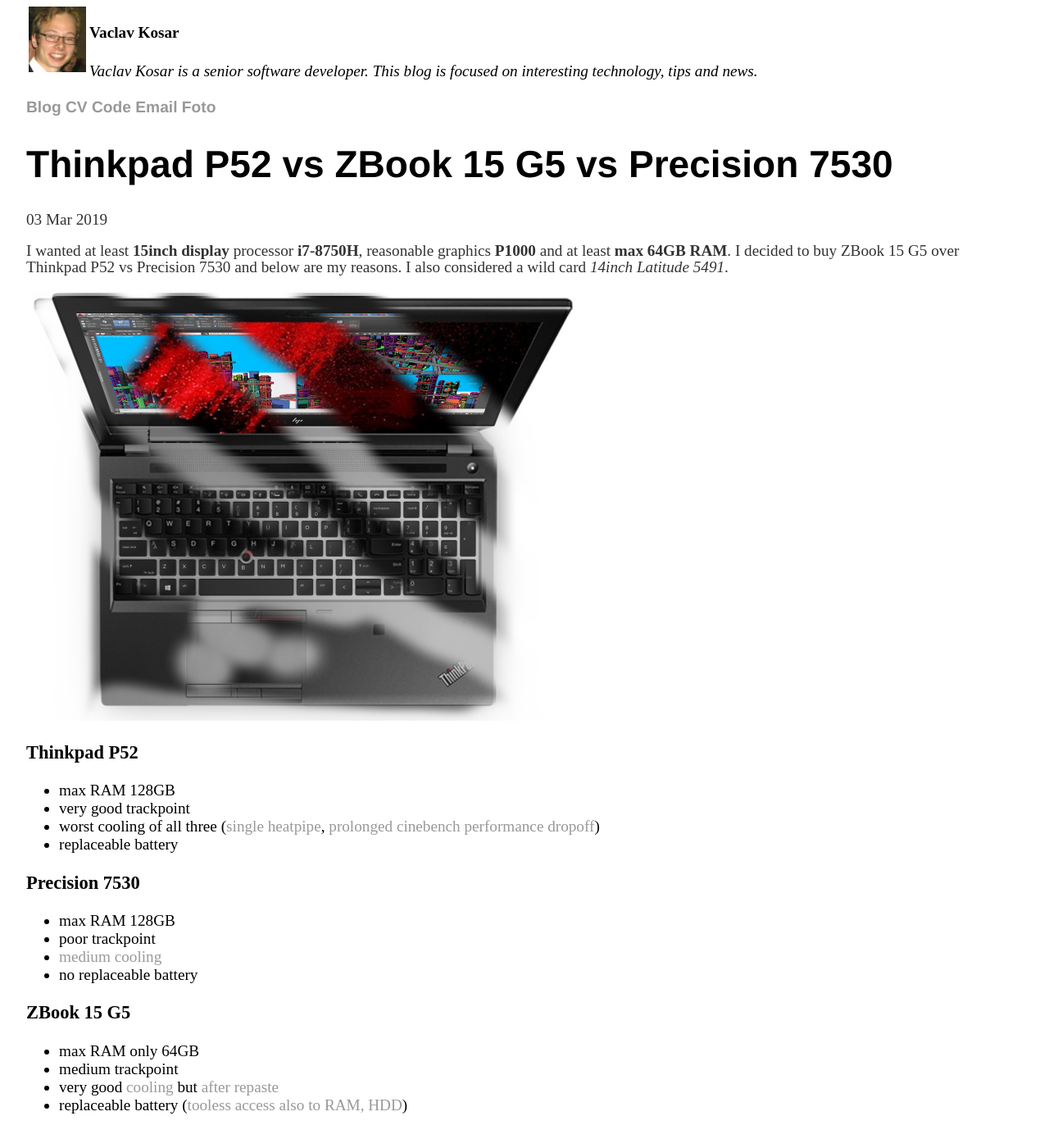
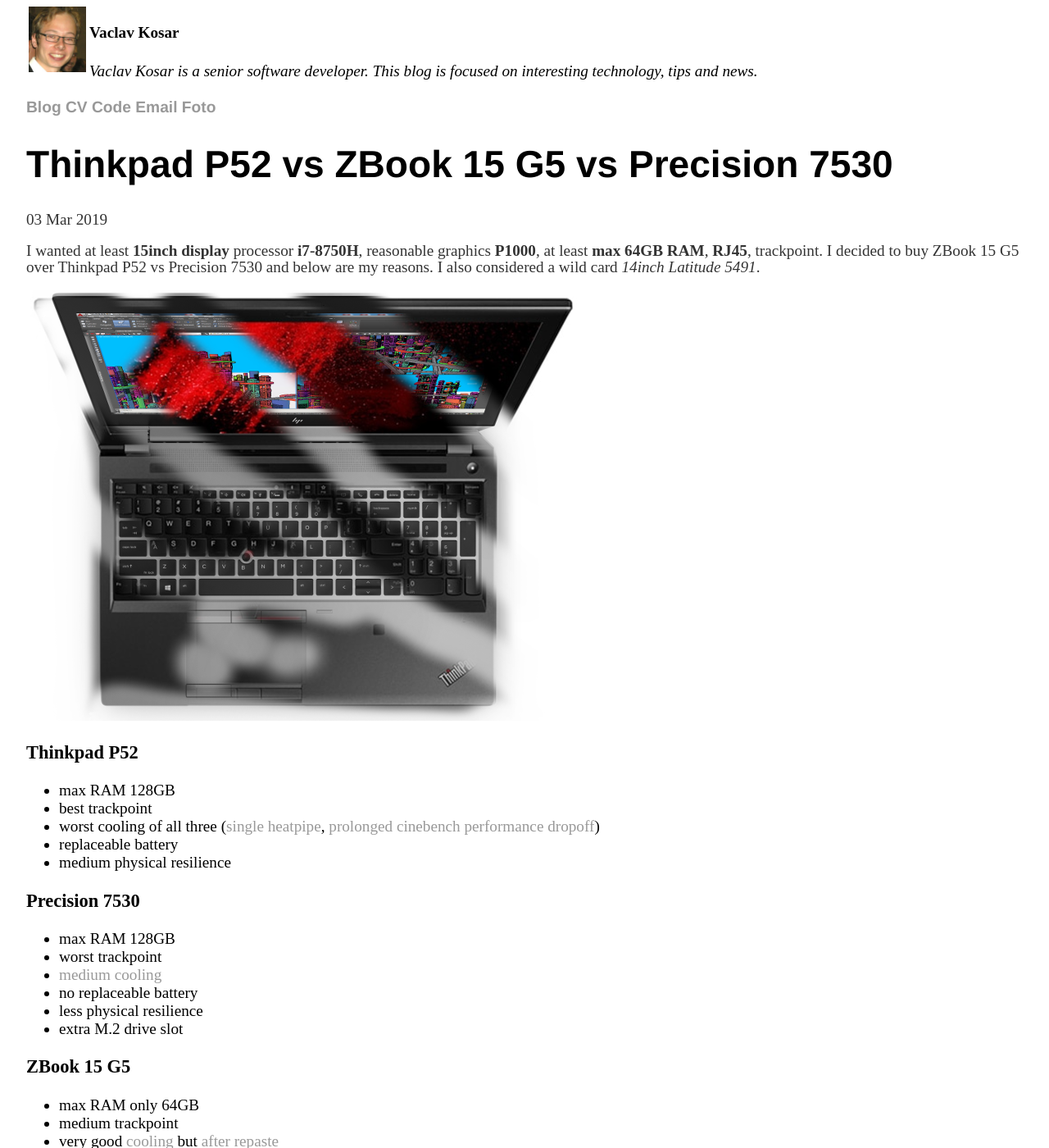
Before and after one commit to vackosar/vackosar.github.io, a Jekyll site: the page built from _posts/2019-03-03-Thinkpad-P52-vs-HP-Zbook-15-G5-vs-Dell-Precision-7530.md, in a window 1280 px wide and 1400 px high. Shown: the whole window at 82% size. Built offline with Jekyll 4.4.1, drawn with Linux system fonts in a browser that asks for light colours; comment, search, counter and statistics services are not loaded; some of the changed text lies outside the part shown.

Commit message:
notebook zbook p52 precision review

```diff
--- a/_posts/2019-03-03-Thinkpad-P52-vs-HP-Zbook-15-G5-vs-Dell-Precision-7530.md
+++ b/_posts/2019-03-03-Thinkpad-P52-vs-HP-Zbook-15-G5-vs-Dell-Precision-7530.md
@@ -4,23 +4,26 @@
 date: 2019-03-03
 ---
 
-I wanted at least __15inch display__ processor __i7-8750H__, reasonable graphics __P1000__ and at least __max 64GB RAM__. I decided to buy ZBook 15 G5 over Thinkpad P52 vs Precision 7530 and below are my reasons. I also considered a wild card _14inch Latitude 5491_.
+I wanted at least __15inch display__ processor __i7-8750H__, reasonable graphics __P1000__, at least __max 64GB RAM__, __RJ45__, trackpoint. I decided to buy ZBook 15 G5 over Thinkpad P52 vs Precision 7530 and below are my reasons. I also considered a wild card _14inch Latitude 5491_.
 
 ![ZBook vs P52 cover](https://raw.githubusercontent.com/vackosar/vackosar.github.io/master/images/2019-03-thinkpad-p52-vs-zbook-15-G5.png)
 
 ### Thinkpad P52
 
 - max RAM 128GB
-- very good trackpoint
+- best trackpoint
 - worst cooling of all three ([single heatpipe](http://forum.notebookreview.com/attachments/cooling_comparison-png.160125/), [prolonged cinebench performance dropoff](https://www.notebookcheck.net/Lenovo-ThinkPad-P52-i7-P1000-FHD-Workstation-Review.322974.0.html))
 - replaceable battery
+- medium physical resilience
 
 ### Precision 7530
 
 - max RAM 128GB
-- poor trackpoint
+- worst trackpoint
 - [medium cooling](https://scene7-cdn.dell.com/is/image//DellComputer/workstation-precision-7530-html5-thumb-image-set?wid=1110&fmt=png-alpha)
 - no replaceable battery
+- less physical resilience
+- extra M.2 drive slot
 
 ### ZBook 15 G5
 
@@ -28,3 +31,4 @@
 - medium trackpoint
 - very good [cooling](https://f1.media.brightcove.com/8/1160438711001/1160438711001_5763673639001_5763663561001-vs.jpg?pubId=4119874066001&videoId=5763349495001) but [after repaste](http://forum.notebookreview.com/threads/dell-precision-7530-hp-zbook-15-g5-or-lenovo-thinkpad-p52.820474/page-26#post-10817321)
 - replaceable battery ([tooless access also to RAM, HDD](https://i.ytimg.com/vi/4jW1loaLgyI/maxresdefault.jpg))
+- best physical resilience (aluminium)
```
